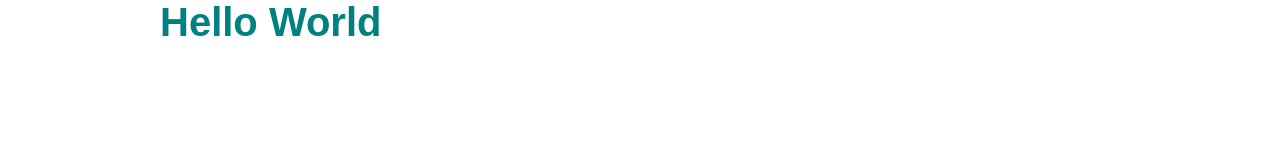
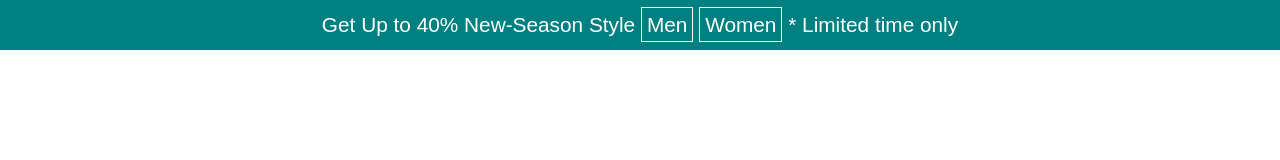
Before and after one commit to fabienmacip/jstore-udemy, a plain HTML site: page index.html in a window 1280 px wide. Drawn offline with Linux system fonts and the light colour scheme.

Commit message:
header - banner-promo

```diff
--- /dev/null
+++ b/assets/css/components/header.css
@@ -0,0 +1,16 @@
+.banner-promo-container {
+  background-color: var(--main-color);
+  color: var(--main-color-white);
+}
+
+.banner-promo {
+  height: 50px;
+  line-height: 50px;
+  font-size: 1.3rem;
+}
+
+.banner-promo span {
+  border: 1px solid var(--main-color-white);
+  padding: 5px;
+  cursor: pointer;
+}
--- a/assets/css/main.css
+++ b/assets/css/main.css
@@ -1,3 +1,4 @@
 @import url("color.css");
 @import url("framework/utiles.css");
 @import url("styles.css");
+@import url("components/header.css");
--- a/index.html
+++ b/index.html
@@ -9,9 +9,17 @@
 </head>
 <body>
 
-  <div class="container">
-    <h1>Hello World</h1>
-  </div>
-
+  <header>
+    <div class="banner-promo-container tc">
+      <div class="container">
+        <div class="banner-promo">
+          Get Up to 40% New-Season Style
+          <span class="men">Men</span>
+          <span class="women">Women</span>
+          * Limited time only
+        </div>
+      </div>
+    </div>
+  </header>
 </body>
 </html>
```
